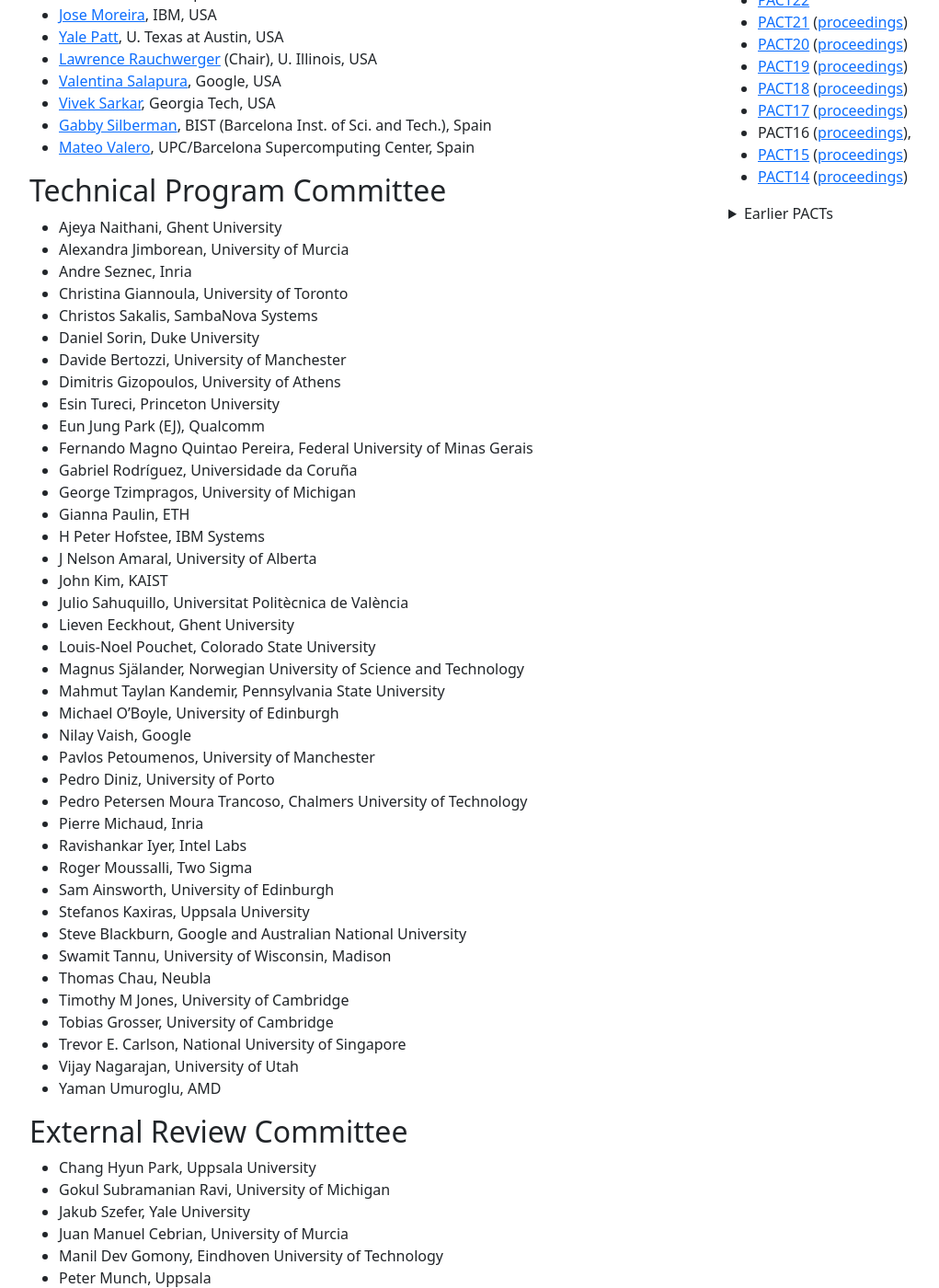
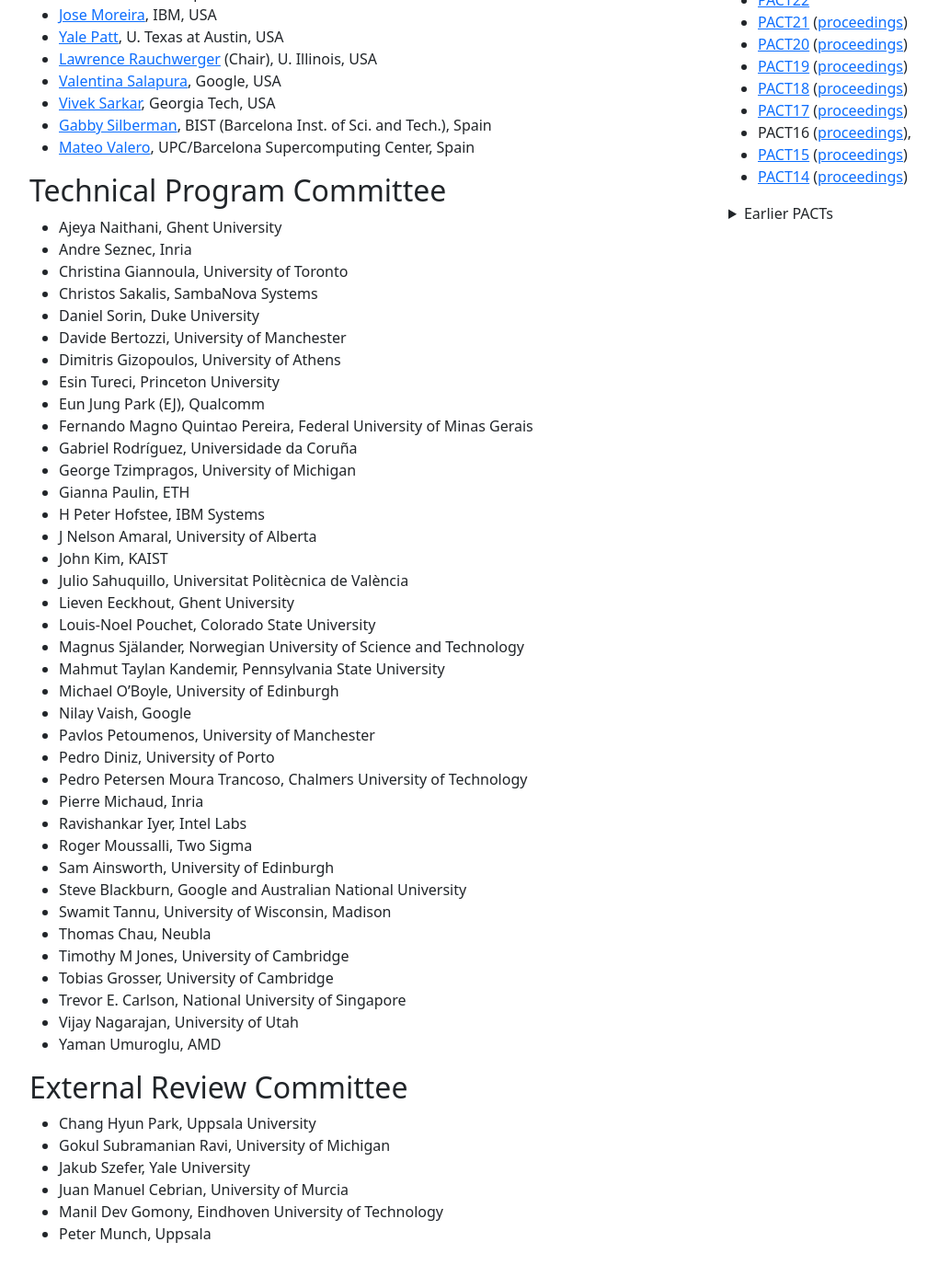
Before and after one commit to pact2024/pact2024.github.io, a Jekyll site: the page built from organization/index.md, in a window 1280 px wide and 1400 px high, scrolled down 1215 px. Shown: the whole window at 92% size, without its empty margins (50-1071 px from the left). Built offline with Jekyll 4.4.1, drawn with Linux system fonts in a browser that asks for light colours.

Commit message:
Update index.md

```diff
--- a/organization/index.md
+++ b/organization/index.md
@@ -68,7 +68,6 @@ show_sidebar: true
 
 ## Technical Program Committee
 - Ajeya Naithani, Ghent University
-- Alexandra Jimborean, University of Murcia
 - Andre Seznec, Inria
 - Christina Giannoula, University of Toronto
 - Christos Sakalis, SambaNova Systems
@@ -98,7 +97,6 @@ show_sidebar: true
 - Ravishankar Iyer, Intel Labs
 - Roger Moussalli, Two Sigma
 - Sam Ainsworth, University of Edinburgh
-- Stefanos Kaxiras, Uppsala University
 - Steve Blackburn, Google and Australian National University
 - Swamit Tannu, University of Wisconsin, Madison
 - Thomas Chau, Neubla
```
